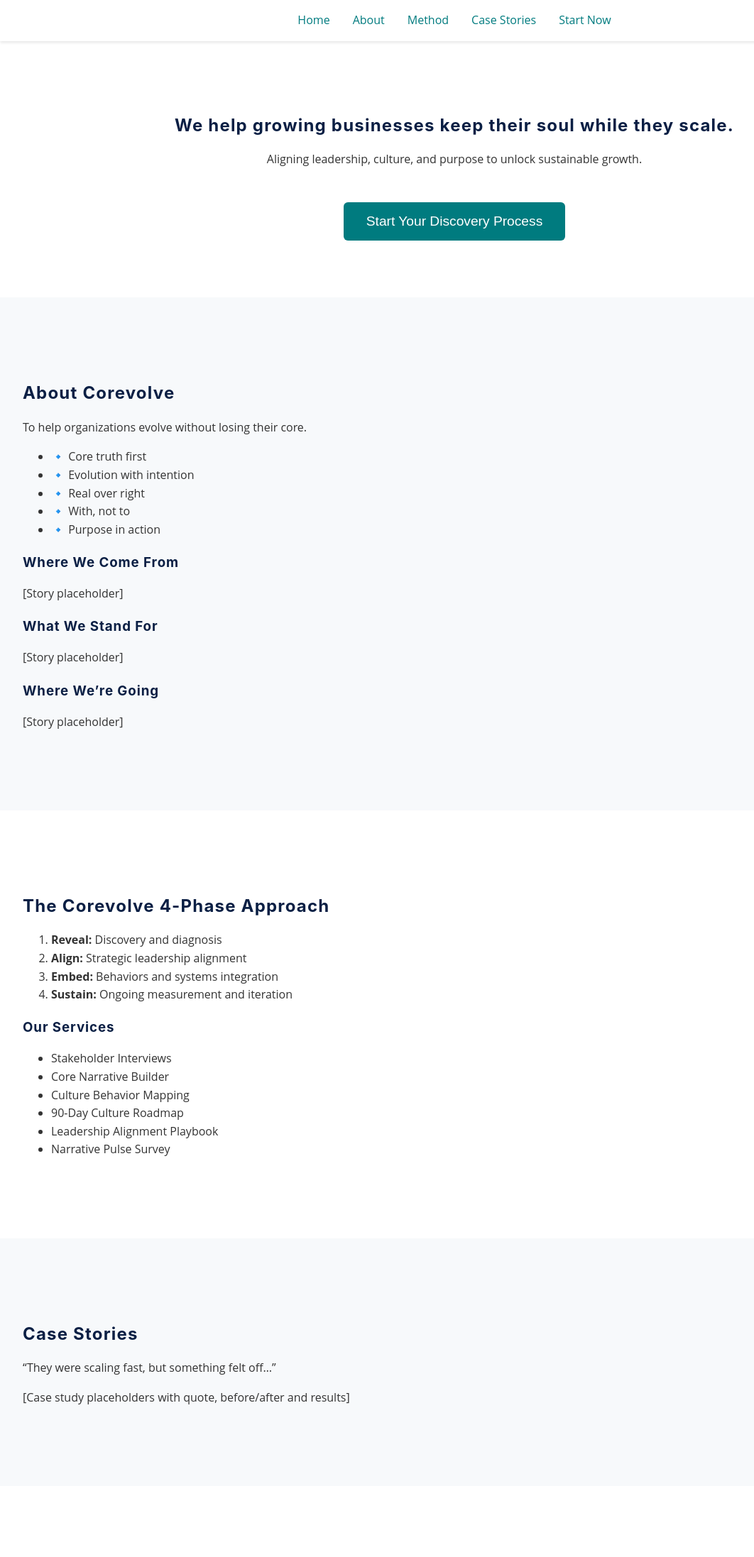
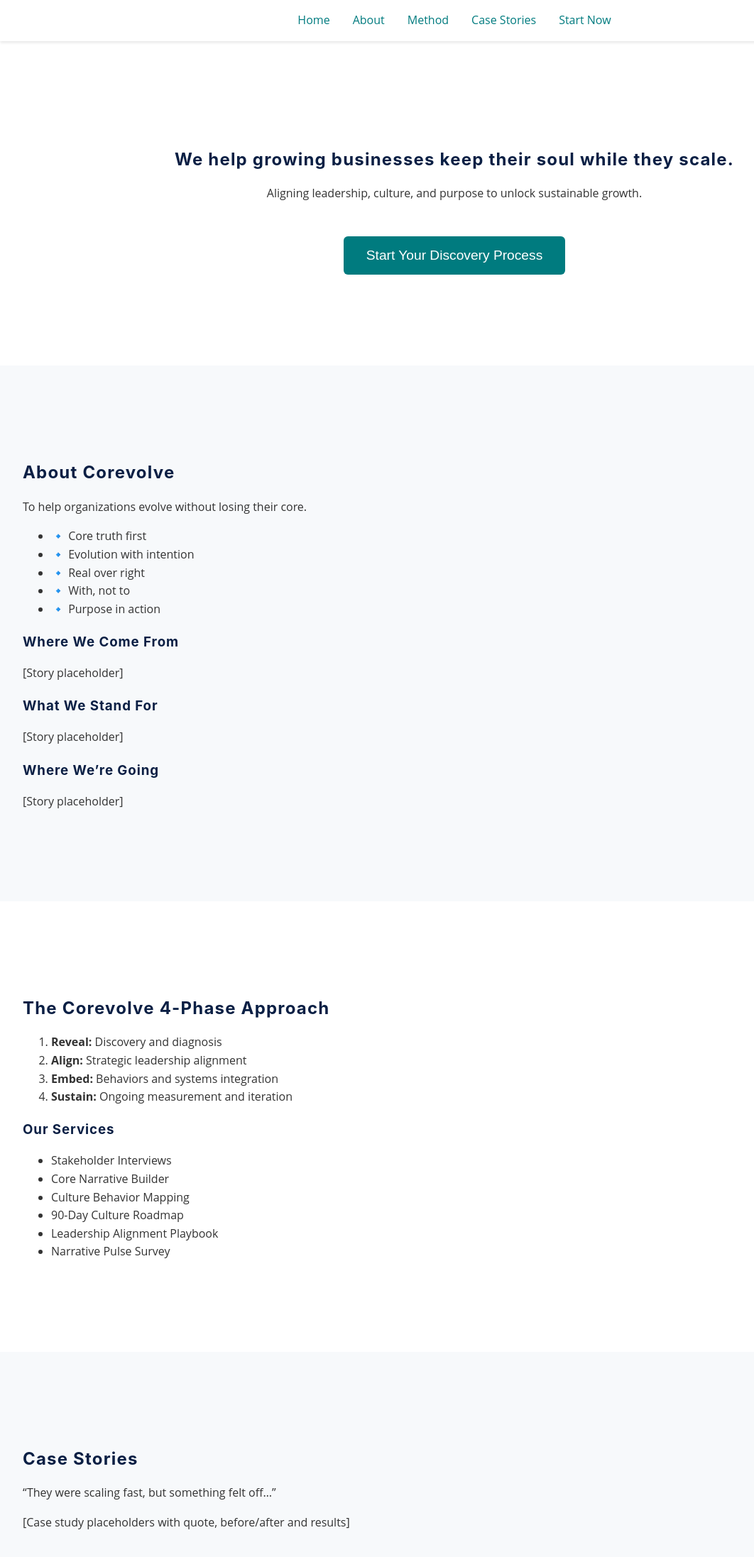
Before and after one commit to jmpuccini/corevolve-site-fixed, a Next.js app: page / in a window 1280 px wide. Shown: the top 2194 px of the page at 71% size, without its empty margins (0-1062 px from the left). Before the commit the page ends 2094 px from the top, so only its background shows below. Built offline with nearby package versions, Linux system fonts and the light colour scheme.

Commit message:
Increase spacing between homepage sections

```diff
--- a/pages/index.js
+++ b/pages/index.js
@@ -30,7 +30,7 @@ export default function Home() {
   </ul>
 </nav>
       {/* 🏠 Hero Section */}
-      <section id="hero" style={{ padding: '5rem 2rem', textAlign: 'center' }}>
+      <section id="hero" style={{ padding: '8rem 2rem', textAlign: 'center' }}>
         <h1>We help growing businesses keep their soul while they scale.</h1>
         <p>Aligning leadership, culture, and purpose to unlock sustainable growth.</p>
         <Link href="/survey">
@@ -41,7 +41,7 @@ export default function Home() {
       </section>
 
       {/* 🧭 About Corevolve */}
-      <section id="about" style={{ padding: '6rem 2rem', backgroundColor: '#f7f9fb' }}>
+      <section id="about" style={{ padding: '7rem 2rem', backgroundColor: '#f7f9fb' }}>
         <h2>About Corevolve</h2>
         <p>To help organizations evolve without losing their core.</p>
         <ul>
@@ -62,7 +62,7 @@ export default function Home() {
       </section>
 
       {/* ⚙️ Method + Services */}
-      <section id="method" style={{ padding: '6rem 2rem' }}>
+      <section id="method" style={{ padding: '7rem 2rem' }}>
         <h2>The Corevolve 4-Phase Approach</h2>
         <ol>
           <li><strong>Reveal:</strong> Discovery and diagnosis</li>
@@ -82,7 +82,7 @@ export default function Home() {
       </section>
 
       {/* 📚 Case Stories */}
-      <section id="case-stories" style={{ padding: '6rem 2rem', backgroundColor: '#f7f9fb' }}>
+      <section id="case-stories" style={{ padding: '7rem 2rem', backgroundColor: '#f7f9fb' }}>
         <h2>Case Stories</h2>
         <p>“They were scaling fast, but something felt off…”</p>
         <p>[Case study placeholders with quote, before/after and results]</p>
```
